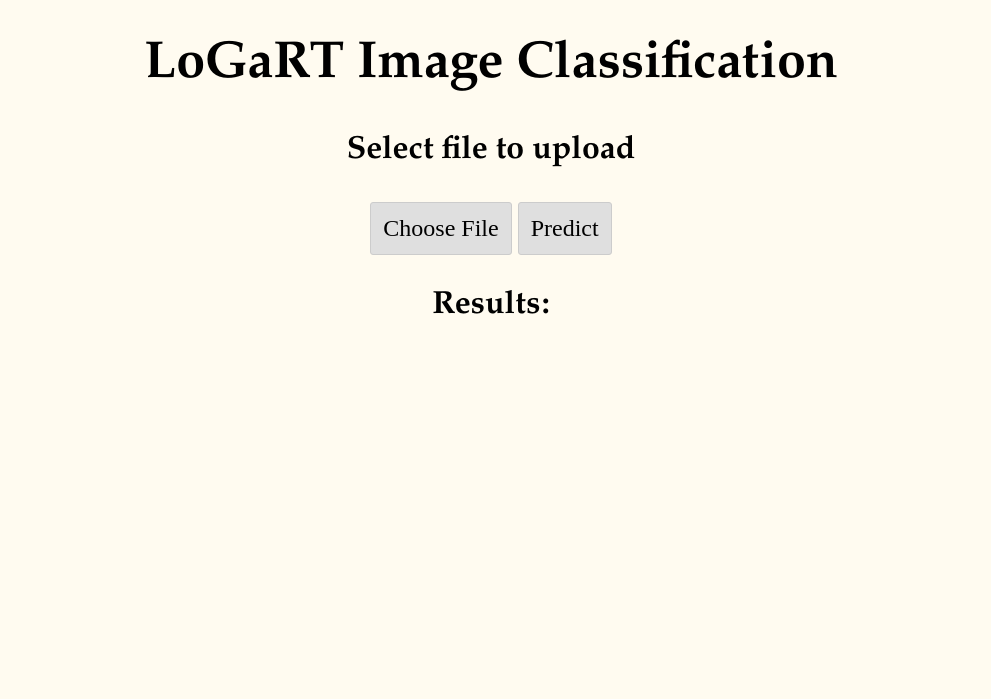
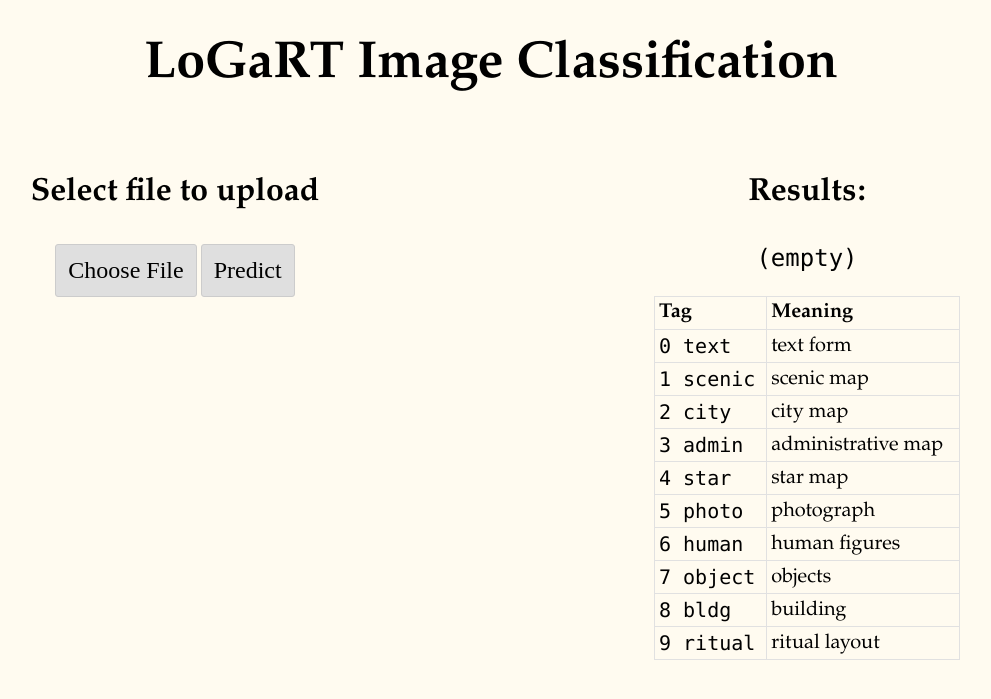
Before and after one commit to alexhou00/LoGaRT, a Flask app: template templates/index.html in a window 1280 px wide. Shown: the top 699 px of the page, without its empty margins (149-1140 px from the left). Run offline with Flask 2, Linux system fonts and the light colour scheme; the template is opened without the code that fills it, so the values that code supplies are empty.

Commit message:
Two columns, added table
Removed German version.
Two columns and add a description Table

```diff
--- a/static/style.css
+++ b/static/style.css
@@ -17,10 +17,12 @@ p{
     font-size: 3vh;
 }
 
+/* Classified Results */
 #msg{
     font-family: 'Consolas', monospace;
 }
 
+/* Buttons */
 .custom-file-upload, #upload{
     border: 1px solid #ccc;
     background-color: #dfdfdf;
@@ -32,11 +34,30 @@ p{
     border-radius: 3px;
 }
 
+/* Shadow on hover */
 .custom-file-upload:hover, #upload:hover {
     transition-duration: 0.4s;
     box-shadow: 0 12px 16px 0 rgba(0,0,0,0.24), 0 17px 50px 0 rgba(0,0,0,0.19);
 }
 
+/* Don't show default file upload button */
 input[type="file"] {
     display: none;
 }
+
+/* Place the Explanation Table in the center */
+.ex-table{
+    margin-left: auto;
+    margin-right: auto;
+}
+
+/* Tags description in the table */
+.tag{
+    font-family: 'Consolas', monospace;
+}
+
+/* Filename Label */
+#filename-lbl{
+    font-family: 'Book Antiqua', serif;
+    font-size: 2vh;
+}
--- a/static/upload.js
+++ b/static/upload.js
@@ -15,6 +15,8 @@ if (input.files && input.files[0]) {
 
         reader.readAsDataURL(input.files[0]);
         $('#blah').show();
+        var name_ = document.getElementById('multiFiles');
+        document.getElementById("filename-lbl").textContent=name_.files.item(0).name;
     }
     else {
         $('#blah').hide();
@@ -22,7 +24,7 @@ else {
 }
 
 $(document).ready(function() {
-    var known = { en: true, de: true};
+    var known = {en: true};
     var lang  = ((navigator.languages && navigator.languages[0]) || navigator.language || navigator.userLanguage || 'en').substr(0, 2);
     if(!known[lang])
         lang = 'en';
--- a/templates/index.html
+++ b/templates/index.html
@@ -4,7 +4,7 @@
     <link rel="preconnect" href="https://fonts.googleapis.com">
     <link rel="preconnect" href="https://fonts.gstatic.com" crossorigin>
     <link href="https://fonts.googleapis.com/css2?family=Noto+Serif+TC&display=swap" rel="stylesheet">
-    <link rel="icon" href="data:,">
+    <link rel="icon" href="{{ url_for('static', filename='favicon.ico') }}">
     <link rel="stylesheet" href="{{ url_for('static', filename='style.css') }}" />
     <title>LoGaRT Image Classification</title>
     <script type="text/javascript" src="https://code.jquery.com/jquery-3.4.1.min.js"></script>
@@ -49,41 +49,105 @@
             });
         });
     </script>
+    <style>
+        * {
+          box-sizing: border-box;
+        }
+
+        /* Create two equal columns that floats next to each other */
+        .column {
+          float: left;
+          width: 50%;
+          padding: 10px;
+        }
+
+        /* Clear floats after the columns */
+        .row:after {
+          content: "";
+          display: table;
+          clear: both;
+        }
+        /* Style the table */
+        table {
+        font-family: 'Book Antiqua', serif;
+        border-collapse: collapse;
+        width: 50%;
+        font-size: 2.5vh;
+        }
+        td, th {
+        border: 1px solid #e1e1e1;
+        text-align: left;
+        padding: 4px;
+        }
+
+    </style>
 </head>
 <body>
     <div lang="en" class="wrapper">
+        <div class="row">
             <h1>LoGaRT Image Classification</h1>
+            <div class="column">
                 <h3>Select file to upload</h3>
-    <dl>
-        <p>
                 <label for="multiFiles" class="custom-file-upload">
                     Choose File
                 </label>
                 <input type="file" style="font-family:'Noto Serif TC',serif" id="multiFiles" name="files[]" multiple="multiple" onchange="readURL(this);"/>
                 <button id="upload">Predict</button>
                 <p><img id="blah" src="#" alt="Select your image" onerror="this.style.display='none'" /></p>
+                <p id="filename-lbl"></p>
+            </div>
+            <div class="column">
                 <h3>Results:</h3>
                 <p id="msg"></p>
-        </p>
-    </dl>
-    <p id="result">{{data}}</p>
+                <script type="text/javascript">$('#msg').html('<span>(empty)</span>');</script>
+                <!-- <p id="result">{{data}}</p> -->
+                <table class="ex-table">
+                    <tr>
+                        <th>Tag</th>
+                        <th>Meaning</th>
+                    </tr>
+                    <tr>
+                        <td class="tag">0 text</td>
+                        <td>text form</td>
+                    </tr>
+                    <tr>
+                        <td class="tag">1 scenic</td>
+                        <td>scenic map</td>
+                    </tr>
+                    <tr>
+                        <td class="tag">2 city</td>
+                        <td>city map</td>
+                    </tr>
+                    <tr>
+                        <td class="tag">3 admin</td>
+                        <td>administrative map</td>
+                    </tr>
+                    <tr>
+                        <td class="tag">4 star</td>
+                        <td>star map</td>
+                    </tr>
+                    <tr>
+                        <td class="tag">5 photo</td>
+                        <td>photograph</td>
+                    </tr>
+                    <tr>
+                        <td class="tag">6 human</td>
+                        <td>human figures</td>
+                    </tr>
+                    <tr>
+                        <td class="tag">7 object</td>
+                        <td>objects</td>
+                    </tr>
+                    <tr>
+                        <td class="tag">8 bldg</td>
+                        <td>building</td>
+                    </tr>
+                    <tr>
+                        <td class="tag">9 ritual</td>
+                        <td>ritual layout</td>
+                    </tr>
+                </table>
             </div>
-
-    <div lang="de" class="wrapper">
-        <h1>LoGaRT Image Classification</h1>
-        <h3>Datei zum Hochladen auswählen</h3>
-        <dl>
-            <p>
-                <label for="multiFiles" class="custom-file-upload">
-                    Datei auswählen
-                </label>
-                <input type="file" style="font-family:'Noto Serif TC',serif" id="multiFiles" name="files[]" multiple="multiple" onchange="readURL(this);"/>
-                <button id="upload">Vorhersagen</button>
-                <p><img id="blah" src="#" alt="Select your image" onerror="this.style.display='none'" /></p>
-                <h3>Ergebnisse:</h3>
-                <p id="msg"></p>
-            </p>
-        </dl>
-        <p id="result">{{data}}</p>
+        </div>
     </div>
 </body>
```
Also changed, not shown: static/favicon.ico (added). Lines whose indentation alone changed are shown as unchanged.
